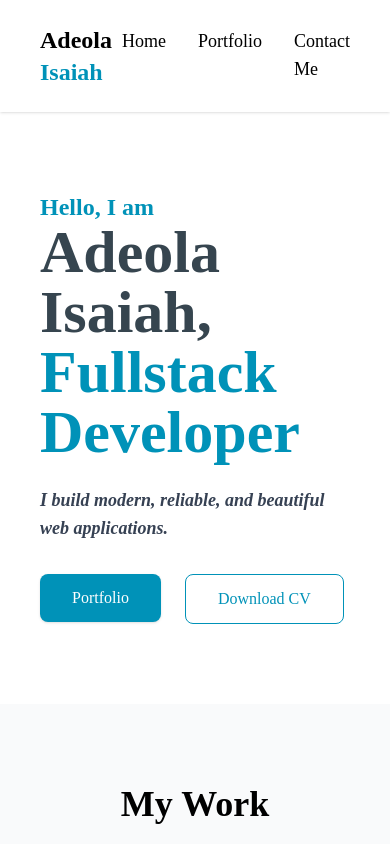
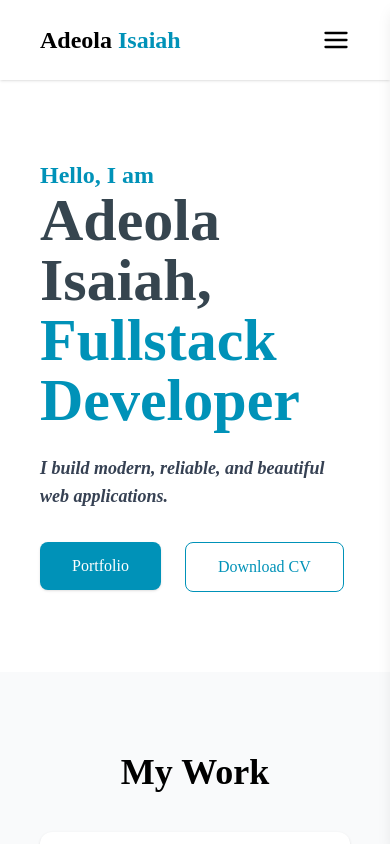
Before and after one commit to isaiah973/myLatestPortfolio, a React (Vite) app: page / in a window 390 px wide. Shown: the top 844 px of the page. Built offline with nearby package versions, Linux system fonts and the light colour scheme.

Commit message:
slidebar

```diff
--- a/package.json
+++ b/package.json
@@ -15,6 +15,7 @@
     "framer-motion": "^12.23.25",
     "react": "^19.2.1",
     "react-dom": "^19.2.0",
+    "react-icons": "^5.5.0",
     "react-router-dom": "^7.10.1",
     "router": "^2.2.0",
     "tailwindcss": "^4.1.17"
--- a/src/Components/Navbar.jsx
+++ b/src/Components/Navbar.jsx
@@ -1,34 +1,91 @@
+import { useState } from "react";
 import { Link } from "react-router-dom";
+import { FiMenu, FiX } from "react-icons/fi";
 
 export default function Navbar() {
+  const [isOpen, setIsOpen] = useState(false);
+
   return (
-    <nav className=" font-[poppins] w-full py-6 px-10 md:px-36 flex justify-between items-center bg-white shadow">
+    <nav className="font-[poppins] w-full py-6 px-10 md:px-36 flex justify-between items-center bg-white shadow relative">
       <Link to="/">
         <h1 className="text-2xl font-bold">
           Adeola <span className="text-cyan-600">Isaiah</span>
         </h1>
       </Link>
 
-      <div className="flex gap-8 text-lg font-medium">
+      {/* Desktop Menu */}
+      <div className="hidden md:flex gap-8 text-lg font-medium">
         <Link
-          className="border-b-2 border-transparent hover:border-b-cyan-600"
+          className="border-b-2 border-transparent hover:border-b-cyan-600 transition"
           to="/"
         >
           Home
         </Link>
         <Link
-          className="border-b-2 border-transparent hover:border-b-cyan-600"
+          className="border-b-2 border-transparent hover:border-b-cyan-600 transition"
           to="/portfolio"
         >
           Portfolio
         </Link>
         <Link
-          className="border-b-2 border-transparent hover:border-b-cyan-600"
+          className="border-b-2 border-transparent hover:border-b-cyan-600 transition"
           to="/contact"
         >
           Contact Me
         </Link>
       </div>
+
+      {/* Mobile Burger Icon */}
+      <div className="md:hidden" onClick={() => setIsOpen(true)}>
+        <FiMenu size={28} />
+      </div>
+
+      {/* Mobile Slide-In Menu */}
+      <div
+        className={`fixed top-0 right-0 h-full w-64 bg-white shadow-lg transform transition-transform duration-300 ${
+          isOpen ? "translate-x-0" : "translate-x-full"
+        } z-50`}
+      >
+        <div className="flex justify-between items-center px-6 py-6 border-b">
+          <h2 className="text-xl font-bold">Menu</h2>
+          <FiX
+            size={28}
+            className="cursor-pointer"
+            onClick={() => setIsOpen(false)}
+          />
+        </div>
+        <div className="flex flex-col gap-6 mt-8 px-6">
+          <Link
+            className="text-lg font-medium hover:text-cyan-600 transition"
+            to="/"
+            onClick={() => setIsOpen(false)}
+          >
+            Home
+          </Link>
+          <Link
+            className="text-lg font-medium hover:text-cyan-600 transition"
+            to="/portfolio"
+            onClick={() => setIsOpen(false)}
+          >
+            Portfolio
+          </Link>
+          <Link
+            className="text-lg font-medium hover:text-cyan-600 transition"
+            to="/contact"
+            onClick={() => setIsOpen(false)}
+          >
+            Contact Me
+          </Link>
+        </div>
+      </div>
+
+      {/* Optional overlay */}
+      {isOpen && (
+        <div
+          className="fixed inset-0 bg-black bg-opacity-30 z-40"
+          onClick={() => setIsOpen(false)}
+        ></div>
+      )}
     </nav>
   );
 }
```
Also changed, not shown: 1 other file (tests, documents, lock files or other folders).
